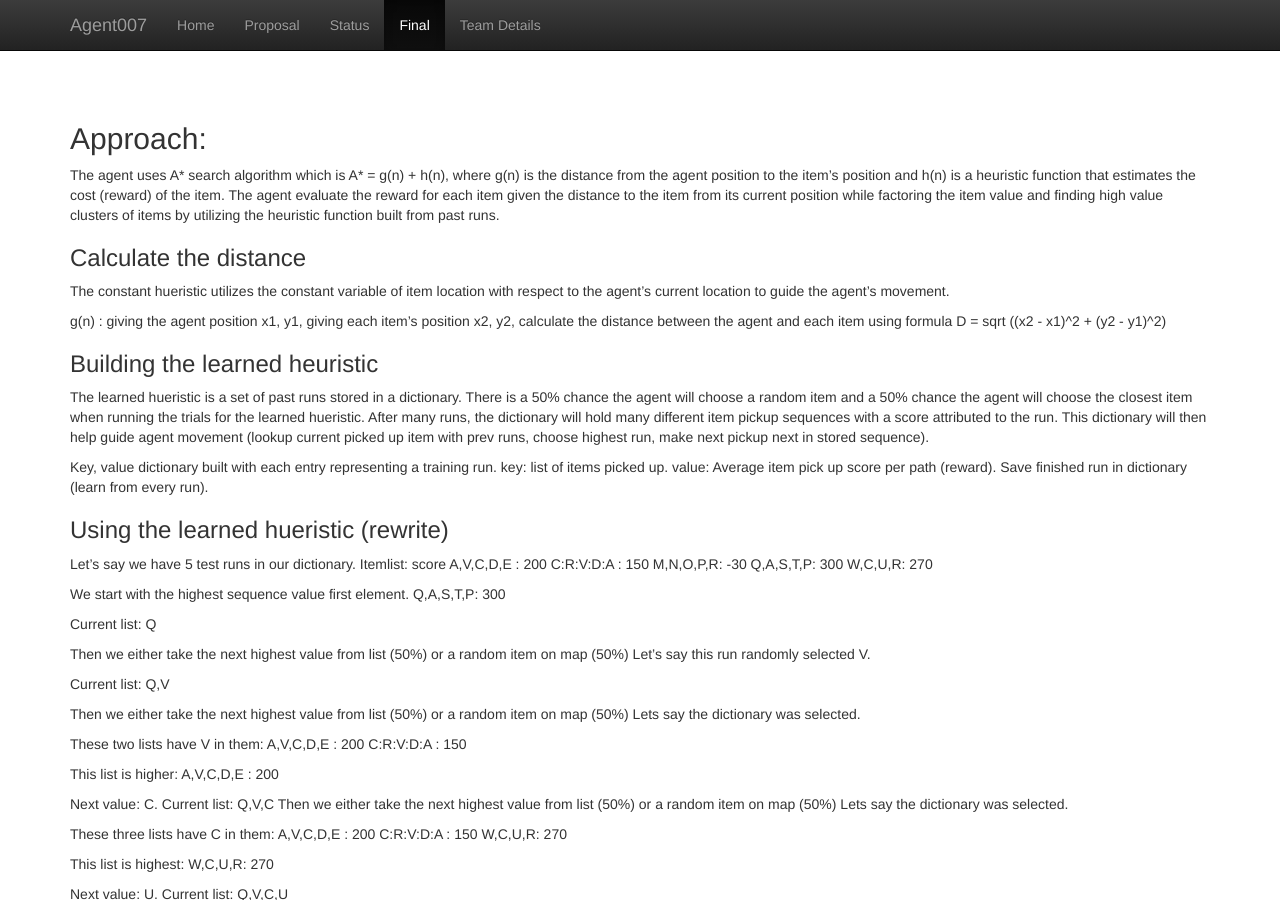
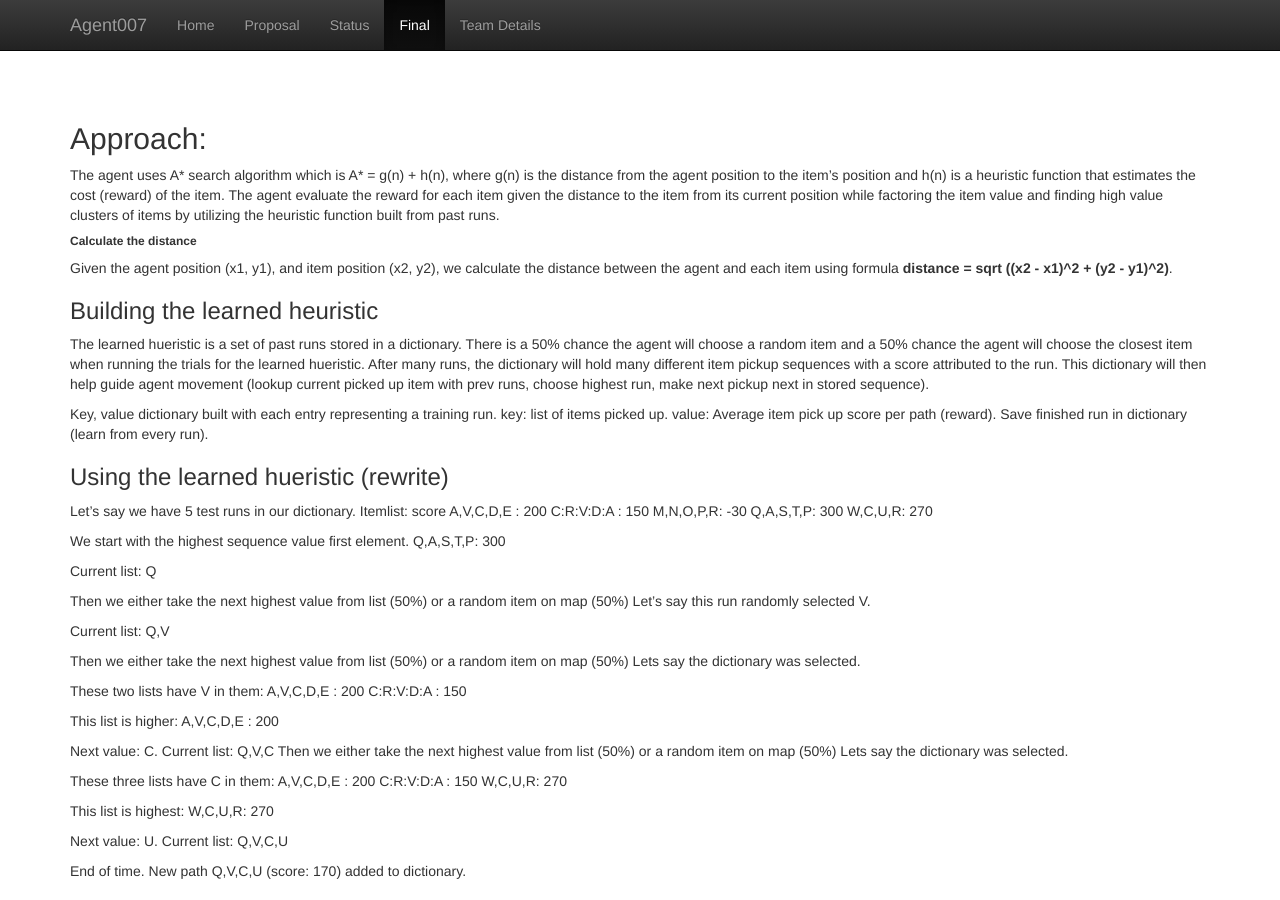
Before and after one commit to KumarHX/Agent007, a Jekyll site: the page built from docs/final.md, in a window 1280 px wide and 900 px high, scrolled down 1131 px. Built offline with Jekyll 4.4.1, drawn with Linux system fonts in a browser that asks for light colours.

Commit message:
Update final.md

```diff
--- a/docs/final.md
+++ b/docs/final.md
@@ -16,12 +16,8 @@
 ## Approach:
 The agent uses A* search algorithm which is A* = g(n) + h(n), where g(n) is the distance from the agent position to the item's position and h(n) is a heuristic function that estimates the cost (reward) of the item. The agent evaluate the reward for each item given the distance to the item from its current position while factoring the item value and finding high value clusters of items by utilizing the heuristic function built from past runs.
 
-
-
-### Calculate the distance
-The constant hueristic utilizes the constant variable of item location with respect to the agent's current location to guide the agent's movement.
-
-g(n) : giving the agent position x1, y1, giving each item’s position x2, y2, calculate the distance between the agent and each item using formula D = sqrt ((x2 - x1)^2 + (y2 - y1)^2)
+###### **Calculate the distance**
+Given the agent position (x1, y1), and item position (x2, y2), we calculate the distance between the agent and each item using formula **distance = sqrt ((x2 - x1)^2 + (y2 - y1)^2)**.
 
 ### Building the learned heuristic
 The learned hueristic is a set of past runs stored in a dictionary. There is a 50% chance the agent will choose a random item and a 50% chance the agent will choose the closest item when running the trials for the learned hueristic. After many runs, the dictionary will hold many different item pickup sequences with a score attributed to the run. This dictionary will then help guide agent movement (lookup current picked up item with prev runs, choose highest run, make next pickup next in stored sequence).
```
